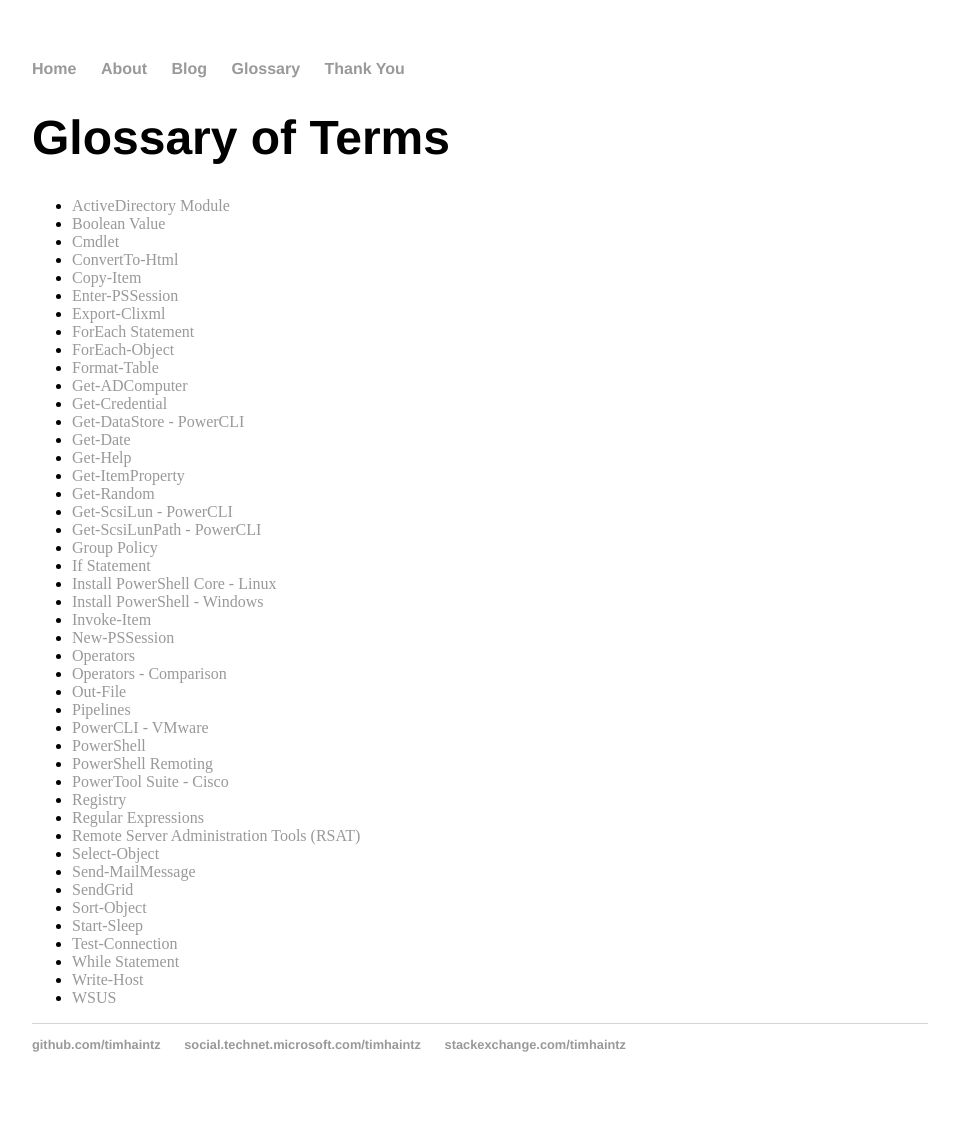
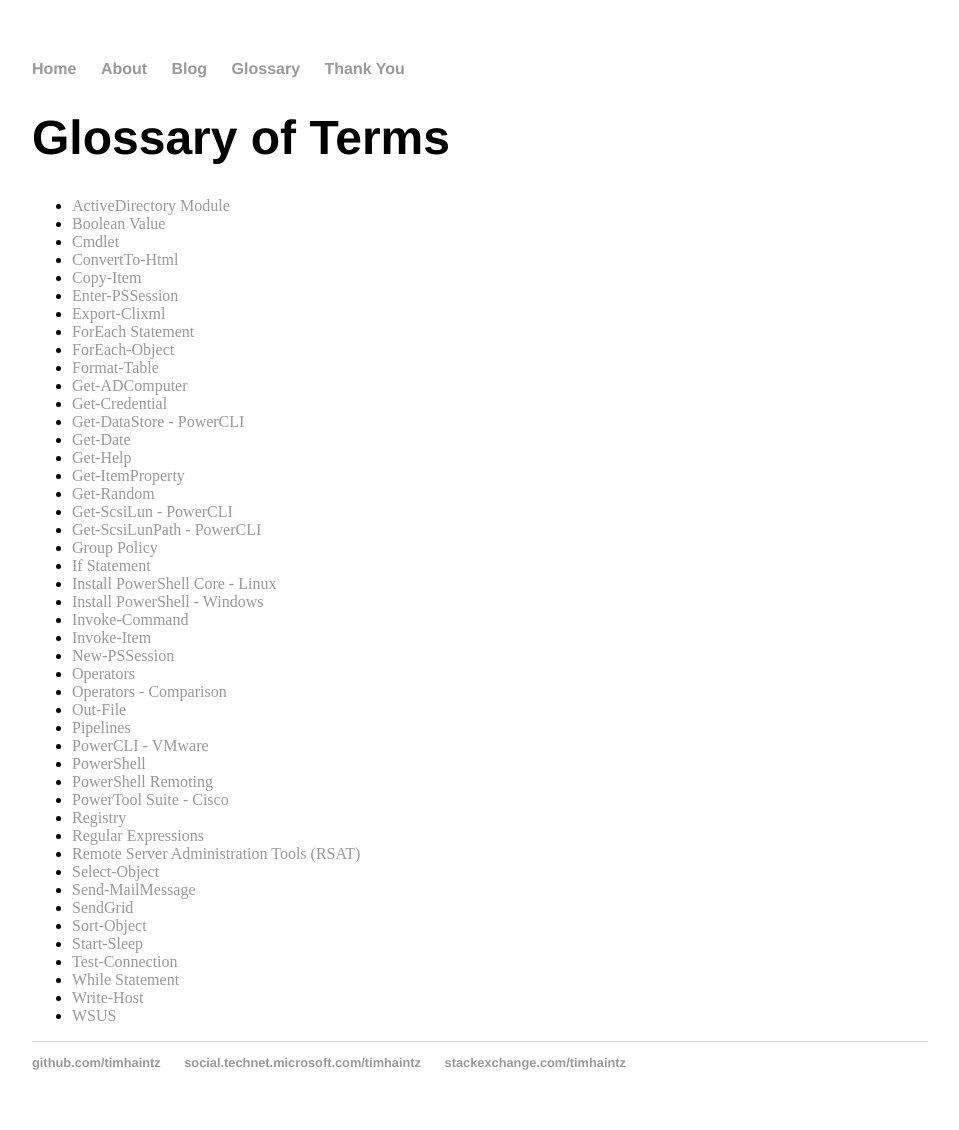
Before and after one commit to timhaintz/timhaintz.github.io, a Jekyll site: the page built from glossary/index.md, in a window 1280 px wide. Shown: the whole page, without its empty margins (160-1119 px from the left). Built offline with Jekyll 4.4.1, drawn with Linux system fonts in a browser that asks for light colours.

Commit message:
Update index.md

```diff
--- a/glossary/index.md
+++ b/glossary/index.md
@@ -28,6 +28,7 @@
 * [If Statement](https://docs.microsoft.com/en-us/powershell/module/microsoft.powershell.core/about/about_if?view=powershell-6)
 * [Install PowerShell Core - Linux](https://docs.microsoft.com/en-us/powershell/scripting/setup/installing-powershell-core-on-linux?view=powershell-6)
 * [Install PowerShell - Windows](https://docs.microsoft.com/en-us/powershell/scripting/setup/installing-windows-powershell?view=powershell-6)
+* [Invoke-Command](https://docs.microsoft.com/en-us/powershell/module/microsoft.powershell.core/invoke-command?view=powershell-6)
 * [Invoke-Item](https://docs.microsoft.com/en-us/powershell/module/microsoft.powershell.management/invoke-item?view=powershell-6)
 * [New-PSSession](https://docs.microsoft.com/en-us/powershell/module/microsoft.powershell.core/new-pssession?view=powershell-6)
 * [Operators](https://docs.microsoft.com/en-us/powershell/module/microsoft.powershell.core/about/about_operators?view=powershell-6)
```
